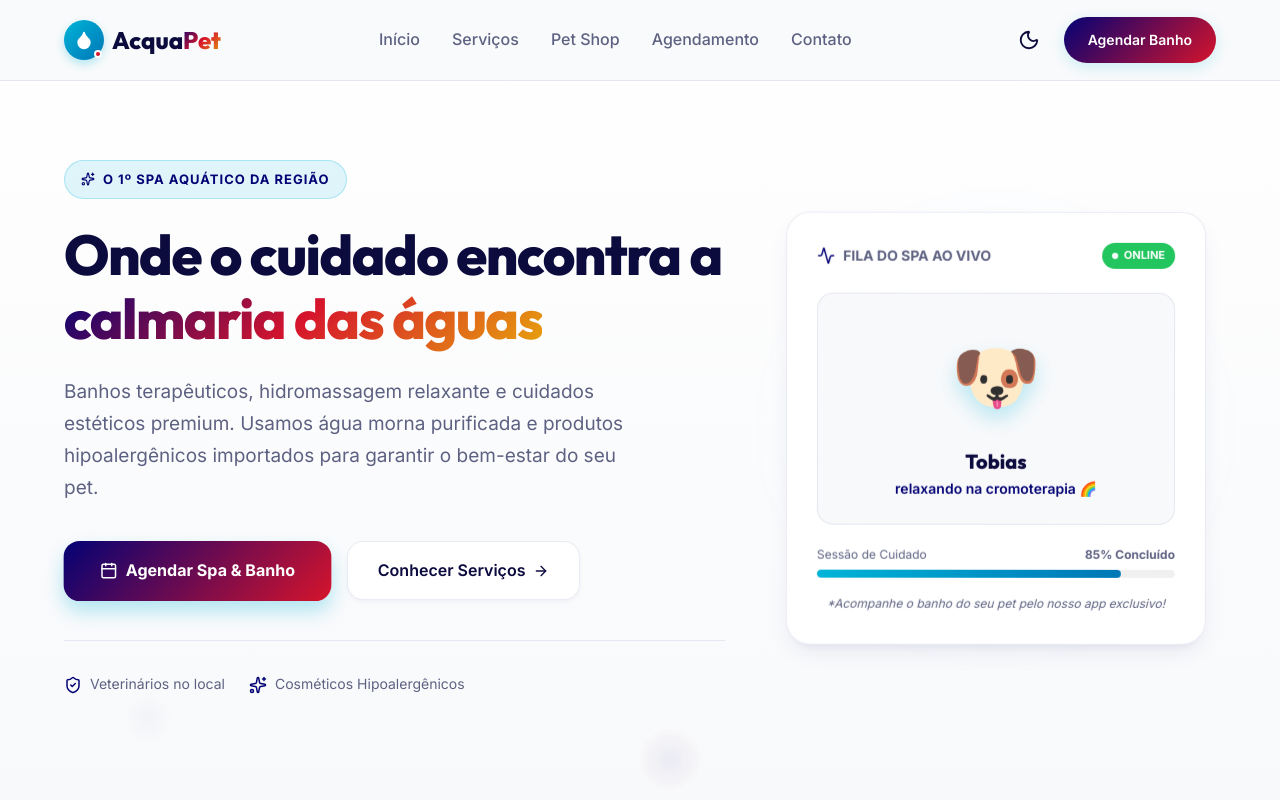
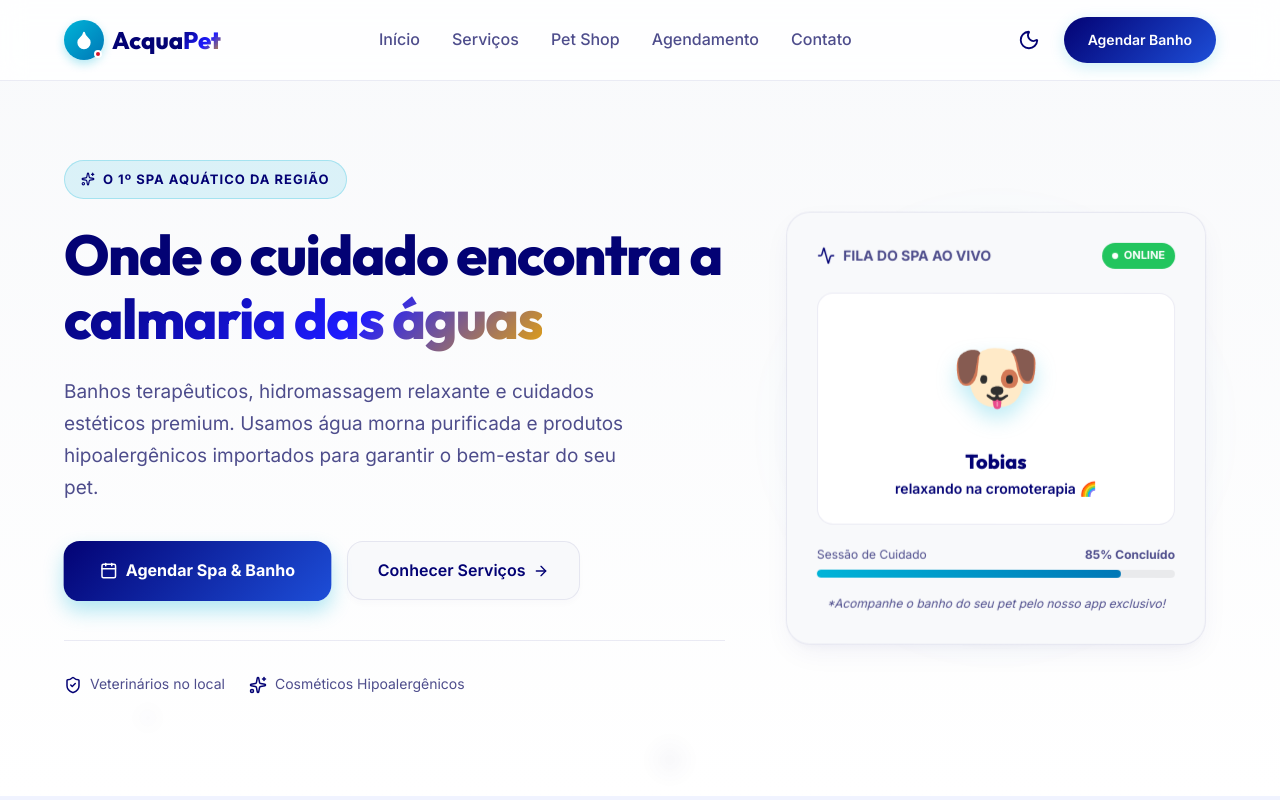
Before and after one commit to rodolfodiegosilva/acqua-pet, a React (Vite) app: page / in a window 1280 px wide. Shown: the top 800 px of the page. Built offline with nearby package versions, Linux system fonts and the light colour scheme.

Commit message:
refine light mode to white and navy blue combination

```diff
--- a/src/index.css
+++ b/src/index.css
@@ -1,24 +1,29 @@
 /* CSS Design System - Acqua Pet */
 
 :root {
-  /* Cores Principais do Projeto - Design Partner */
+  /* Cores Principais do Projeto - Design Partner (Combinação Branco + Azul Marinho) */
   --primary: #030274;                /* Azul Marinho Intenso */
-  --primary-hover: #020152;
-  --bg-primary: #F8F9FB;             /* Branco / Gelo Secundário */
-  --bg-secondary: #ffffff;           /* Puro Branco */
-  --accent: #D6142C;                 /* Vermelho Vivo */
-  --accent-gold: #E7A40C;            /* Amarelo Ouro */
+  --primary-hover: #01004a;
 
-  --bg-glass: rgba(248, 249, 251, 0.8);
+  /* Paleta de Brancos e Azuis Suaves para o Modo Claro */
+  --bg-primary: #ffffff;             /* Branco Puro para fundo principal */
+  --bg-secondary: #F8F9FB;           /* Branco / Gelo especial para os cards */
+  --bg-tertiary: #f0f3ff;            /* Combinação perfeita: Branco com um toque do Azul Principal para alternar seções */
+
+  --accent: #D6142C;                 /* Vermelho Vivo para pequenos detalhes e alertas */
+  --accent-gold: #E7A40C;            /* Amarelo Ouro para avaliações e selos */
+
+  --bg-glass: rgba(255, 255, 255, 0.85);
   --border-glass: rgba(3, 2, 116, 0.08);
 
-  --text-main: #0c0b3e;               /* Azul Escuro Quase Preto */
-  --text-muted: #5e6282;              /* Azul Acinzentado */
+  /* Textos baseados no Azul Marinho Principal */
+  --text-main: #030274;               /* Azul Marinho Principal para títulos e textos destacados */
+  --text-muted: #4e4d8c;              /* Azul Marinho Misto para textos secundários */
   --text-light: #ffffff;
 
-  --shadow-sm: 0 2px 4px rgba(3, 2, 116, 0.04);
-  --shadow-md: 0 10px 25px -5px rgba(3, 2, 116, 0.08), 0 8px 10px -6px rgba(3, 2, 116, 0.06);
-  --shadow-lg: 0 20px 40px -10px rgba(3, 2, 116, 0.15);
+  --shadow-sm: 0 4px 6px rgba(3, 2, 116, 0.02);
+  --shadow-md: 0 10px 30px -5px rgba(3, 2, 116, 0.06), 0 8px 12px -6px rgba(3, 2, 116, 0.04);
+  --shadow-lg: 0 20px 40px -10px rgba(3, 2, 116, 0.12);
 
   --radius-sm: 8px;
   --radius-md: 16px;
@@ -32,12 +37,13 @@
   --transition-bounce: all 0.5s cubic-bezier(0.175, 0.885, 0.32, 1.275);
 }
 
-/* Modo Escuro - Perfeito e Altamente Contrastante */
+/* Modo Escuro - Preservado para manter a versatilidade de alta qualidade */
 [data-theme="dark"] {
   --primary: #524fff;                /* Azul Elétrico de Destaque */
   --primary-hover: #3d3aff;
   --bg-primary: #01002e;             /* Fundo Noturno Azul Marinho Escuro */
   --bg-secondary: #030274;           /* Card no Azul Marinho Intenso */
+  --bg-tertiary: #070554;            /* Seções alternadas mais escuras */
   --accent: #ff334b;                 /* Vermelho Vivo Glow */
   --accent-gold: #ffb715;            /* Amarelo Ouro Glow */
 
@@ -87,18 +93,20 @@ a {
 /* --- Efeitos Premium / Gradientes & Glassmorphism --- */
 
 .gradient-text {
-  background: linear-gradient(135deg, var(--primary) 0%, var(--accent) 50%, var(--accent-gold) 100%);
+  /* Gradiente profissional dominado pelo azul principal transitando para o vermelho e dourado de forma sutil */
+  background: linear-gradient(135deg, var(--primary) 0%, #1e1bff 60%, var(--accent-gold) 100%);
   -webkit-background-clip: text;
   -webkit-text-fill-color: transparent;
   background-clip: text;
 }
 
 .gradient-bg {
-  background: linear-gradient(135deg, var(--primary) 0%, var(--accent) 100%);
+  /* Fundo gradiente profissional composto pelo azul marinho principal com uma transição energética de azul */
+  background: linear-gradient(135deg, var(--primary) 0%, #1d4ed8 100%);
 }
 
 .gradient-bg-hover:hover {
-  background: linear-gradient(135deg, var(--accent) 0%, var(--primary-hover) 100%);
+  background: linear-gradient(135deg, #1d4ed8 0%, var(--primary-hover) 100%);
 }
 
 .glass-nav {
@@ -168,7 +176,7 @@ a {
   animation: pulse-soft 3s ease-in-out infinite;
 }
 
-/* Bolhas no Fundo com as Novas Cores do Tema */
+/* Bolhas de Fundo usando a elegante combinação de azul marinho com branco */
 .bubble-container {
   position: absolute;
   width: 100%;
@@ -183,7 +191,7 @@ a {
 .bubble {
   position: absolute;
   bottom: 0;
-  background: radial-gradient(circle, rgba(3, 2, 116, 0.1) 0%, rgba(214, 20, 44, 0.02) 70%);
+  background: radial-gradient(circle, rgba(3, 2, 116, 0.05) 0%, rgba(255, 255, 255, 0) 70%);
   border-radius: 50%;
   animation: bubble-up 12s linear infinite;
 }
@@ -204,7 +212,7 @@ a {
 .input-premium:focus {
   outline: none;
   border-color: var(--primary);
-  box-shadow: 0 0 0 4px rgba(3, 2, 116, 0.15);
+  box-shadow: 0 0 0 4px rgba(3, 2, 116, 0.12);
   background: var(--bg-secondary);
 }
 
@@ -223,7 +231,7 @@ a {
 }
 
 .theme-toggle-btn:hover {
-  background-color: rgba(3, 2, 116, 0.1);
+  background-color: rgba(3, 2, 116, 0.08);
   transform: rotate(15deg);
 }
 
--- a/src/sections/Contact.tsx
+++ b/src/sections/Contact.tsx
@@ -43,7 +43,7 @@ export const Contact: React.FC = () => {
       id="agendamento"
       className="section-spacing"
       style={{
-        backgroundColor: 'var(--bg-primary)',
+        backgroundColor: 'var(--bg-tertiary)',
         position: 'relative',
         transition: 'var(--transition-smooth)'
       }}
--- a/src/sections/Services.tsx
+++ b/src/sections/Services.tsx
@@ -38,7 +38,7 @@ export const Services: React.FC = () => {
       id="servicos"
       className="section-spacing"
       style={{
-        backgroundColor: 'var(--bg-primary)',
+        backgroundColor: 'var(--bg-tertiary)',
         position: 'relative',
         transition: 'var(--transition-smooth)'
       }}
```
